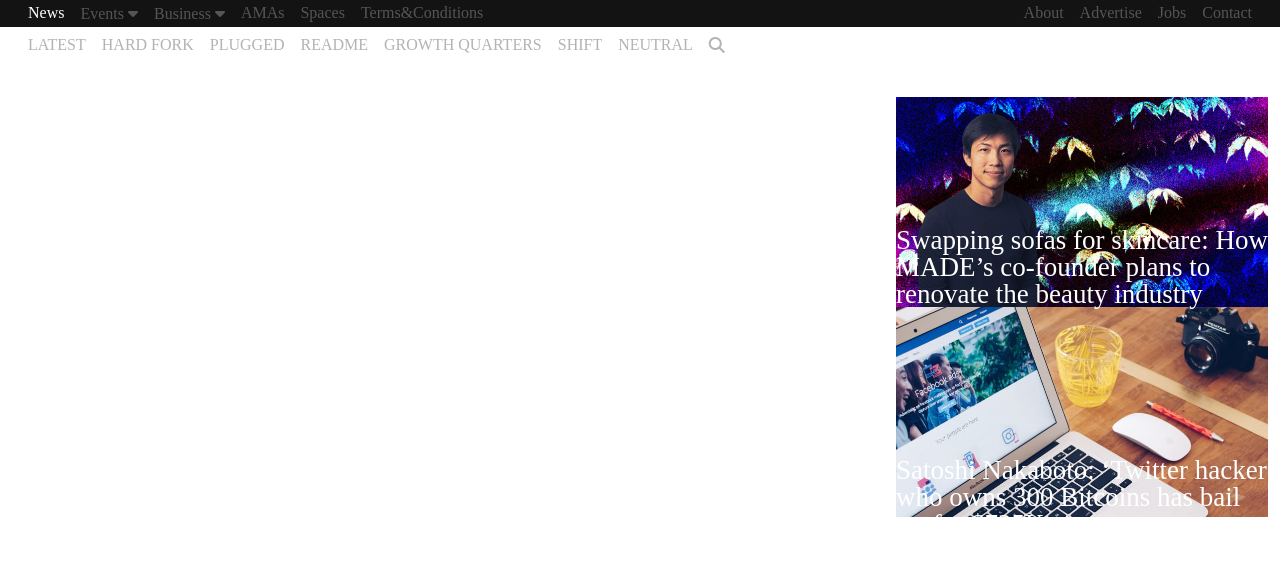
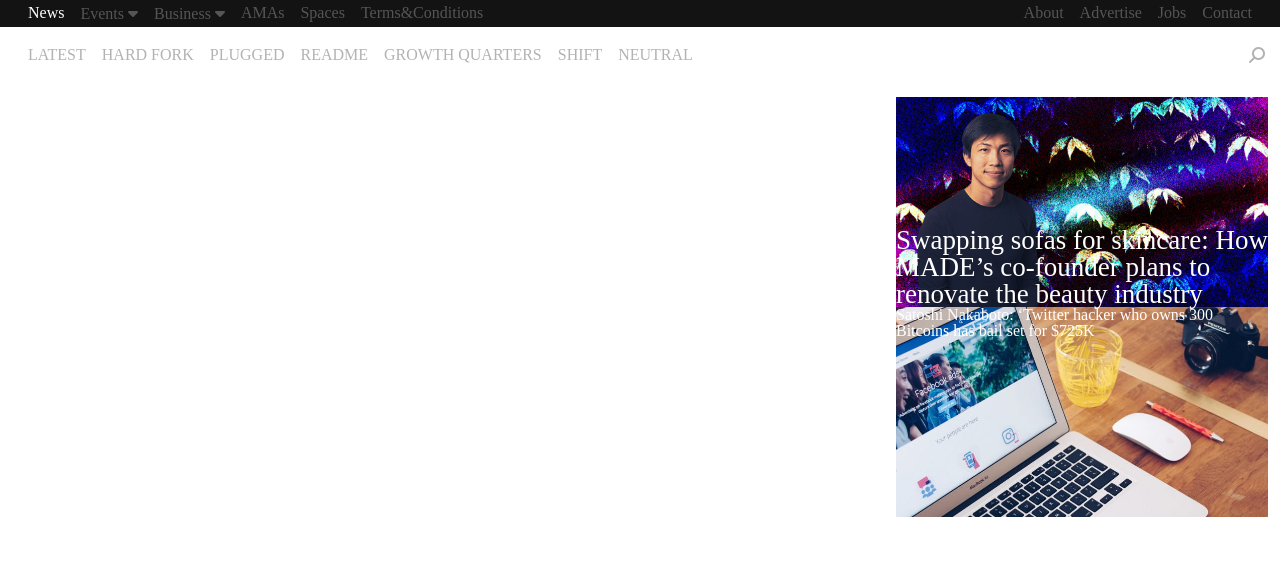
Before and after one commit to IjayAbby/thenextweb-clone, a website: page index.html in a window 1280 px wide. Drawn offline with Linux system fonts and the light colour scheme.

Commit message:
finish on navigation section

```diff
--- a/assets/style.css
+++ b/assets/style.css
@@ -49,13 +49,27 @@
 
 .second-nav-bar {
     justify-content: space-between;
-    padding: 10px 20px;
+    padding-top: 20px;
+    margin-left: 20px;
     position: fixed;
 }
 
 .second-nav-bar li a,
 .fa-search {
     color: #b3b3b3;
+}
+
+.fa-search {
+    transform: scaleX(-1);
+    left: 540px;
+}
+
+.second-nav-bar li a:hover {
+    color: #000;
+}
+
+.fa-search:hover {
+    color: #6b6969;
 }
 
 /* SHOWCASE SECTION  */
@@ -106,7 +120,7 @@
     height: 210px;
 }
 
-.aside-showcase h1 {
+/* .aside-showcase h1 {
     padding-top: 150px;
     font-size: 27px;
-}
+} */
--- a/index.html
+++ b/index.html
@@ -75,11 +75,14 @@
                 <a href="#">NEUTRAL</a>
             </li>
         </ul>
-        <ul class="search flex">
-            <li>
-                <i class="fas fa-search"></i>
-            </li>
-        </ul>
+        <div>
+            <ul class="search flex">
+                <li>
+                    <i class="fas fa-search relative"></i>
+                </li>
+            </ul>
+        </div>
+
     </nav>
 
 
```
